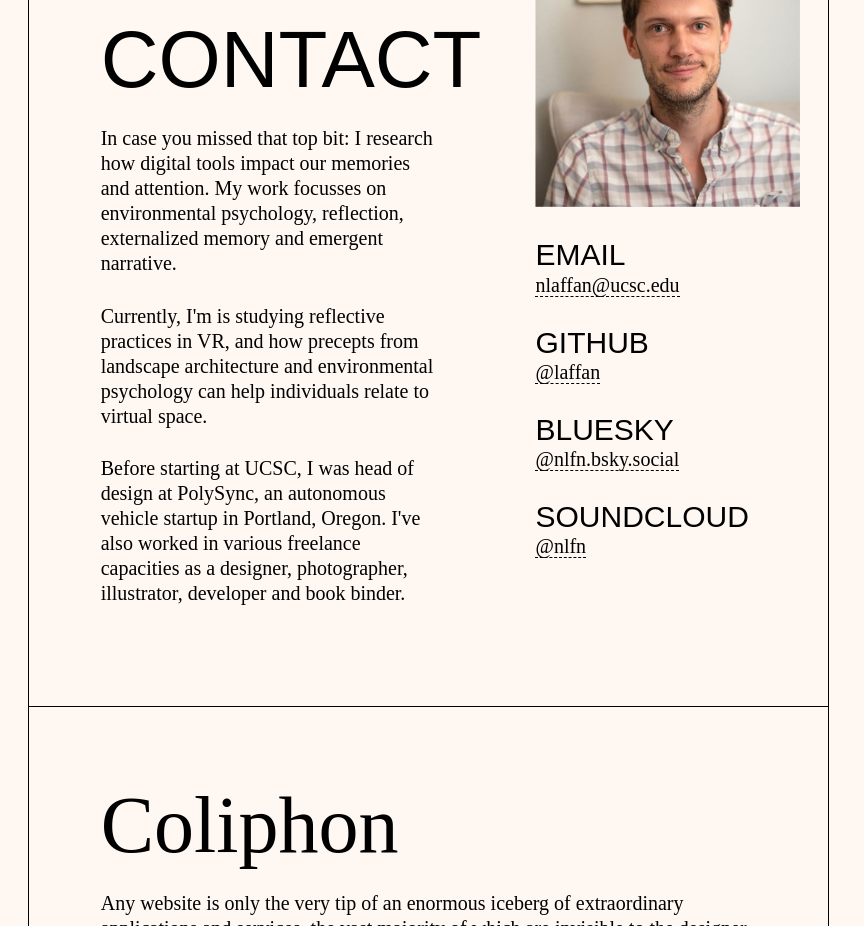
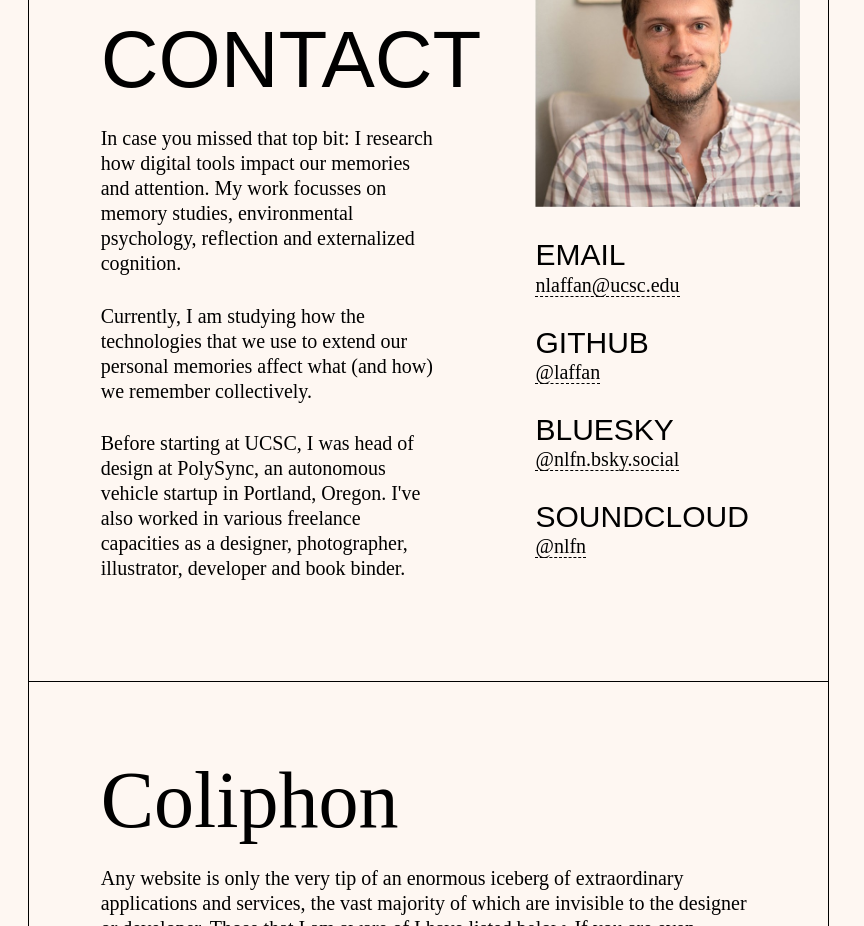
Before and after one commit to laffan/laffan, a Next.js app: page / in a window 1280 px wide. Shown: the part 3620-4546 px from the top of the page, without its empty margins (0-864 px from the left). Built offline with nearby package versions, Linux system fonts and the light colour scheme; a web font is replaced by a local one.

Commit message:
Update about info

```diff
--- a/pages/index.js
+++ b/pages/index.js
@@ -24,9 +24,7 @@ const Index = ({ projectsJSON }) => {
     async function loadConfigs() {
       try {
         // Load multiple configs
-        const configs = await loadMultiplePhaserConfigs([
-          'mast',
-        ]);
+        const configs = await loadMultiplePhaserConfigs(["mast"]);
 
         if (isMounted) {
           setPhaserConfigs(configs);
@@ -43,7 +41,6 @@ const Index = ({ projectsJSON }) => {
       isMounted = false;
     };
   }, [isConfigLoaded]);
-
 
   return (
     <Layout pageName="Home">
@@ -62,9 +59,9 @@ const Index = ({ projectsJSON }) => {
 
       <section className="Tagline">
         <div className="Tagline__Interactive" id="PhaserMast">
-          {phaserConfigs['mast'] ? (
+          {phaserConfigs["mast"] ? (
             <PhaserBlock
-              gameConfig={phaserConfigs['mast']}
+              gameConfig={phaserConfigs["mast"]}
               instanceId="mast-instance"
             />
           ) : (
@@ -83,7 +80,10 @@ const Index = ({ projectsJSON }) => {
           <div className="Research__ProjectsText">
             <h2>Research</h2>
             <h4>
-              <a href="/pdf/Laffan_The_Slow_Space_Editor_MS.pdf" target="_blank">
+              <a
+                href="/pdf/Laffan_The_Slow_Space_Editor_MS.pdf"
+                target="_blank"
+              >
                 The Slow Space Editor
               </a>
             </h4>
@@ -124,9 +124,7 @@ const Index = ({ projectsJSON }) => {
           <a href={"https://github.com/laffan/digital-sketchbook"}>
             <div className="Works__MiddleText">
               <h3>Playbook</h3>
-              <p>
-                A digital sketchbook of experiments in Blender and P5.js.
-              </p>
+              <p>A digital sketchbook of experiments in Blender and P5.js.</p>
             </div>
             <div className="Works__MiddleImg">
               <img src={"/img/lookbook.png"} />
@@ -143,14 +141,14 @@ const Index = ({ projectsJSON }) => {
           <h2>Contact</h2>
           <p>
             In case you missed that top bit: I research how digital tools impact
-            our memories and attention. My work focusses on environmental
-            psychology, reflection, externalized memory and emergent narrative.
+            our memories and attention. My work focusses on memory studies,
+            environmental psychology, reflection and externalized cognition.
           </p>
 
           <p>
-            Currently, I'm is studying reflective practices in VR, and how
-            precepts from landscape architecture and environmental psychology
-            can help individuals relate to virtual space.
+            Currently, I am studying how the technologies that we use to extend
+            our personal memories affect what (and how) we remember
+            collectively.
           </p>
 
           <p>
@@ -205,8 +203,10 @@ const Index = ({ projectsJSON }) => {
 
         <p>
           Any website is only the very tip of an enormous iceberg of
-          extraordinary applications and services, the vast majority of which are invisible to the designer or developer. Those that I am aware of I have listed below. If you are even partially responsible for any of them,
-          you have my humble thanks. What a world we live in.
+          extraordinary applications and services, the vast majority of which
+          are invisible to the designer or developer. Those that I am aware of I
+          have listed below. If you are even partially responsible for any of
+          them, you have my humble thanks. What a world we live in.
         </p>
 
         <div className="Coliphon__Credits">
@@ -280,17 +280,16 @@ const Index = ({ projectsJSON }) => {
               * An absolutely <b>brilliant</b> piece of software, created by a{" "}
               <a href="https://lostminds.com/" target="_blank">
                 single developer
-              </a> using{" "}
+              </a>{" "}
+              using{" "}
               <a href="https://godotengine.org/" target="_blank">
                 Godot
               </a>{" "}
-
               . Check out the free trial if you haven't already.
             </p>
           </div>
         </div>
       </section>
-
     </Layout>
   );
 };
--- a/scss/pages/Home.scss
+++ b/scss/pages/Home.scss
@@ -89,7 +89,7 @@
 
     @include breakpoint(sm) {
       display: block;
-      height: 200px;
+      height: 100px;
       border-bottom: 1px solid #000;
       border-right: none;
     }
```
